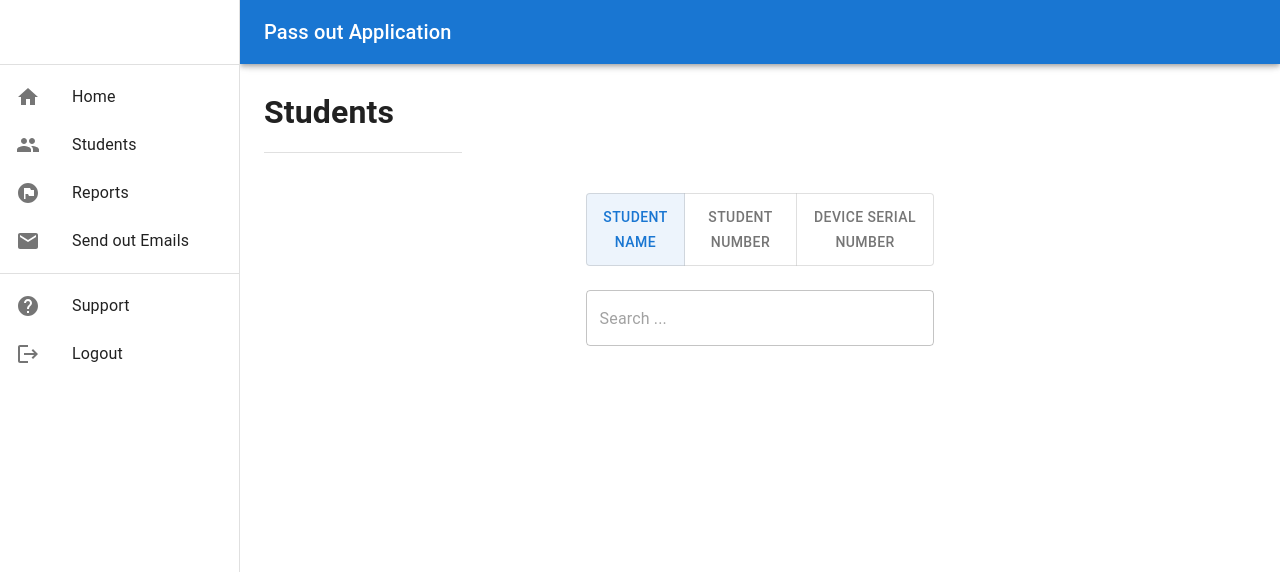
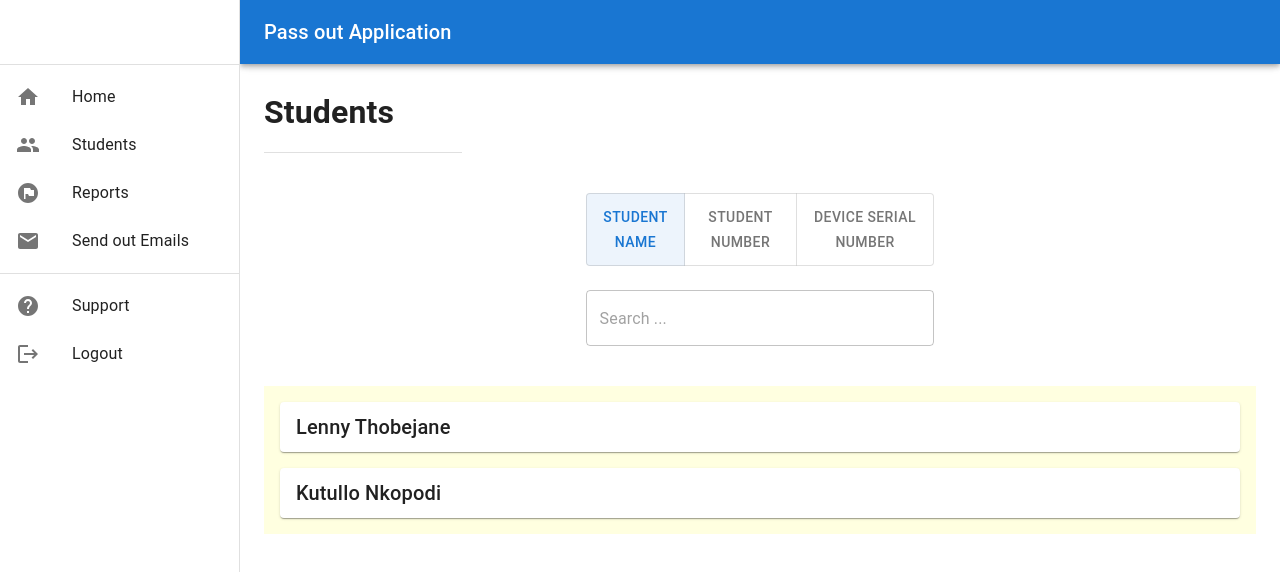
Before and after one commit to Marumo-ProG/Passout, a React (Create React App) app: page /admin/students in a window 1280 px wide. Shown: the top 572 px of the page. Built offline with nearby package versions, Linux system fonts and the light colour scheme.

Commit message:
finished showing student information

```diff
--- a/src/App.js
+++ b/src/App.js
@@ -23,6 +23,7 @@ function App() {
         <Route path="/admin" element={<DashLayout />}>
           <Route index element={<Dashboard />} />
           <Route path="students" element={<Students />} />
+          <Route path="*" element={<NoPage />} />
         </Route>
       </Routes>
     </BrowserRouter>
--- a/src/pages/Dashboard.js
+++ b/src/pages/Dashboard.js
@@ -11,20 +11,15 @@ import ErrorIcon from "@mui/icons-material/Error";
 
 const Dashboard = () => {
   return (
-    <Stack spacing={2} height={"100%"} width={"100%"}>
+    <Stack spacing={2} height={"100%"} width={{ xs: "80%", md: "100%" }}>
       <h1>Home</h1>
       <Divider sx={{ width: "20%" }} />
       <Grid container spacing={2}>
-        <Grid item sm={12} md={4} lg={4}>
-          <Paper
-            variant="elevation"
-            elevation={3}
-            sx={{ width: "100%", height: "200px" }}
-          >
+        <Grid item xs={12} md={12} lg={4}>
+          <Paper variant="elevation" elevation={3} sx={{ height: "200px" }}>
             <Stack
               alignItems={"center"}
               justifyContent={"center"}
-              width={"100%"}
               height={"100%"}
             >
               <PeopleAltIcon sx={{ fontSize: "60px" }} />
@@ -39,7 +34,7 @@ const Dashboard = () => {
             </Stack>
           </Paper>
         </Grid>
-        <Grid item sm={12} md={4} lg={4}>
+        <Grid item xs={12} md={4} lg={4}>
           <Paper
             variant="elevation"
             elevation={3}
@@ -63,7 +58,7 @@ const Dashboard = () => {
             </Stack>
           </Paper>
         </Grid>
-        <Grid item sm={12} md={4} lg={4}>
+        <Grid item xs={12} md={4} lg={4}>
           <Paper
             variant="elevation"
             elevation={3}
--- a/src/pages/Login.js
+++ b/src/pages/Login.js
@@ -1,3 +1,6 @@
+// react
+import { useNavigate } from "react-router-dom";
+
 import Stack from "@mui/material/Stack";
 import Typography from "@mui/material/Typography";
 import TextField from "@mui/material/TextField";
@@ -6,6 +9,7 @@ import Button from "@mui/material/Button";
 import Paper from "@mui/material/Paper";
 
 const Login = () => {
+  const Navigate = useNavigate();
   return (
     <Stack
       height={"100%"}
@@ -27,7 +31,12 @@ const Login = () => {
           Forgot Password
         </Typography>
         <Stack width={"100%"} alignItems={"center"}>
-          <Button type="submit" variant="contained" sx={{ width: "40%" }}>
+          <Button
+            type="submit"
+            variant="contained"
+            sx={{ width: "40%" }}
+            onClick={() => Navigate("admin")}
+          >
             Login
           </Button>
         </Stack>
--- a/src/pages/Students.js
+++ b/src/pages/Students.js
@@ -8,13 +8,76 @@ import Paper from "@mui/material/Paper";
 import TextField from "@mui/material/TextField";
 import ToggleButtonGroup from "@mui/material/ToggleButtonGroup";
 import ToggleButton from "@mui/material/ToggleButton";
+import { Typography } from "@mui/material";
+import Button from "@mui/material/Button";
+import Dialog from "@mui/material/Dialog";
+import DialogActions from "@mui/material/DialogActions";
+import DialogContent from "@mui/material/DialogContent";
+import DialogContentText from "@mui/material/DialogContentText";
+import DialogTitle from "@mui/material/DialogTitle";
+
+// sample data
+const students = [
+  {
+    firstName: "Lenny",
+    lastName: "Thobejane",
+    phoneNumber: "+27631958805",
+    studentNumber: "20485001",
+    address: {
+      building: "Apartments on Jenkings",
+      room: 139,
+    },
+    purpose: "",
+    items: [
+      {
+        pk: 1,
+        name: "HP core i3 model",
+        serialNumber: "SXOjdsk5563df",
+        Date: new Date(),
+      },
+    ],
+  },
+  {
+    firstName: "Kutullo",
+    lastName: "Nkopodi",
+    phoneNumber: "+2769562535",
+    studentNumber: "12658925",
+    address: {
+      building: "Zone 1",
+      room: "",
+    },
+    purpose: "Access campus",
+    items: [
+      {
+        pk: 1,
+        name: "Lenovo Gamer series i7",
+        serialNumber: "sisdi4266",
+        Date: new Date(),
+      },
+    ],
+  },
+];
 
 const Students = () => {
   const [alignment, setAlignment] = useState("student");
+  const [modalData, setModalData] = useState(students[0]);
+  const [isOpen, setIsOpen] = useState(false);
+  const [search, setSearch] = useState("");
+
+  const handleOpenModal = (data) => {
+    setIsOpen(true);
+    setModalData(data);
+  };
+  const handleCloseModal = () => {
+    setIsOpen(false);
+  };
   const handleChange = (alignment) => {
     if (alignment) {
       setAlignment(alignment.target.value);
     }
+  };
+  const handleSearch = (e) => {
+    setSearch(e.target.value);
   };
   return (
     <Stack spacing={2} height={"100%"} width={"100%"}>
@@ -38,7 +101,115 @@ const Students = () => {
           <ToggleButton value="number">Student Number</ToggleButton>
           <ToggleButton value="serial">Device Serial number</ToggleButton>
         </ToggleButtonGroup>
-        <TextField placeholder="Search ..." fullWidth required />
+        <TextField
+          placeholder="Search ..."
+          fullWidth
+          required
+          onChange={handleSearch}
+        />
+      </Stack>
+
+      <Stack
+        padding={2}
+        spacing={2}
+        width={"100%"}
+        sx={{ backgroundColor: "lightyellow" }}
+      >
+        {search === "" &&
+          students.map((student, index) => {
+            return (
+              <Paper
+                key={index}
+                variant="elevation"
+                elevation={1}
+                sx={{ width: "100%", height: "50px" }}
+                onClick={() => handleOpenModal(student)}
+              >
+                <Stack
+                  height={"100%"}
+                  width={"100%"}
+                  padding={2}
+                  justifyContent={"center"}
+                >
+                  <Typography variant="h6" component="h6">
+                    {student.firstName + " " + student.lastName}
+                  </Typography>
+                </Stack>
+              </Paper>
+            );
+          })}
+        {search &&
+          students
+            .filter((student) =>
+              (
+                student.firstName.toLowerCase() +
+                " " +
+                student.lastName.toLowerCase()
+              ).includes(search.toLowerCase())
+            )
+            .map((student, index) => {
+              return (
+                <Paper
+                  onClick={() => handleOpenModal(student)}
+                  key={index}
+                  variant="elevation"
+                  elevation={1}
+                  sx={{ width: "100%", height: "50px" }}
+                >
+                  <Stack
+                    height={"100%"}
+                    width={"100%"}
+                    padding={2}
+                    justifyContent={"center"}
+                  >
+                    <Typography variant="h6" component="h6">
+                      {student.firstName + " " + student.lastName}
+                    </Typography>
+                  </Stack>
+                </Paper>
+              );
+            })}
+
+        <Dialog
+          open={isOpen}
+          onClose={handleCloseModal}
+          aria-labelledby="alert-dialog-title"
+          aria-describedby="alert-dialog-description"
+        >
+          <DialogTitle id="alert-dialog-title">
+            {modalData.firstName + " " + modalData.lastName}
+          </DialogTitle>
+          <DialogContent>
+            <DialogContentText id="alert-dialog-description">
+              {"Phone Numbers: " + modalData.phoneNumber}
+            </DialogContentText>
+            <DialogContentText>
+              {"Student Numbers: " + modalData.studentNumber}
+            </DialogContentText>
+            <DialogContentText>
+              {"Address: " +
+                modalData.address.building +
+                ", " +
+                modalData.address.room}
+            </DialogContentText>
+            <DialogContentText>{"Devices:"}</DialogContentText>
+            {modalData.items.map((item, index) => {
+              return (
+                <DialogContentText key={index}>
+                  {"Name: " +
+                    item.name +
+                    ", Serial Number: " +
+                    item.serialNumber}
+                </DialogContentText>
+              );
+            })}
+          </DialogContent>
+          <DialogActions>
+            <Button onClick={handleCloseModal} autoFocus>
+              close
+            </Button>
+          </DialogActions>
+        </Dialog>
       </Stack>
     </Stack>
   );
```
